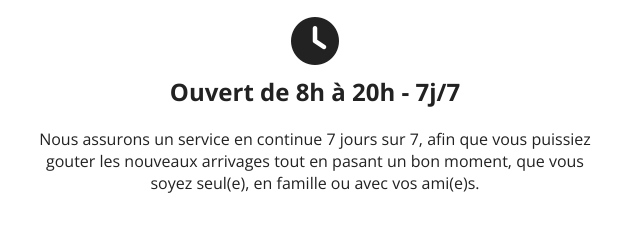
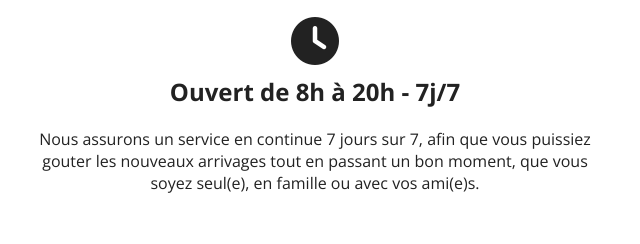
Before and after one commit to Armand-H/Project_cafe, a plain HTML site: page index.html in a window 1280 px wide. Shown: the part 840-1084 px from the top of the page, 625-1265 px from the left. Drawn offline with nearby package versions, Linux system fonts and the light colour scheme.

Commit message:
Update index.html

```diff
--- a/index.html
+++ b/index.html
@@ -87,7 +87,7 @@
       <div class="feature">
         <i class="fa-solid fa-clock fa-3x my-10"></i>
         <h2>Ouvert de 8h à 20h - 7j/7</h2>
-        <p>Nous assurons un service en continue 7 jours sur 7, afin que vous puissiez gouter les nouveaux arrivages tout en pasant un bon moment, que vous soyez seul(e), en famille ou avec vos ami(e)s.</p>
+        <p>Nous assurons un service en continue 7 jours sur 7, afin que vous puissiez gouter les nouveaux arrivages tout en passant un bon moment, que vous soyez seul(e), en famille ou avec vos ami(e)s.</p>
       </div>
   </section>
   <div class="person"></div>
```
